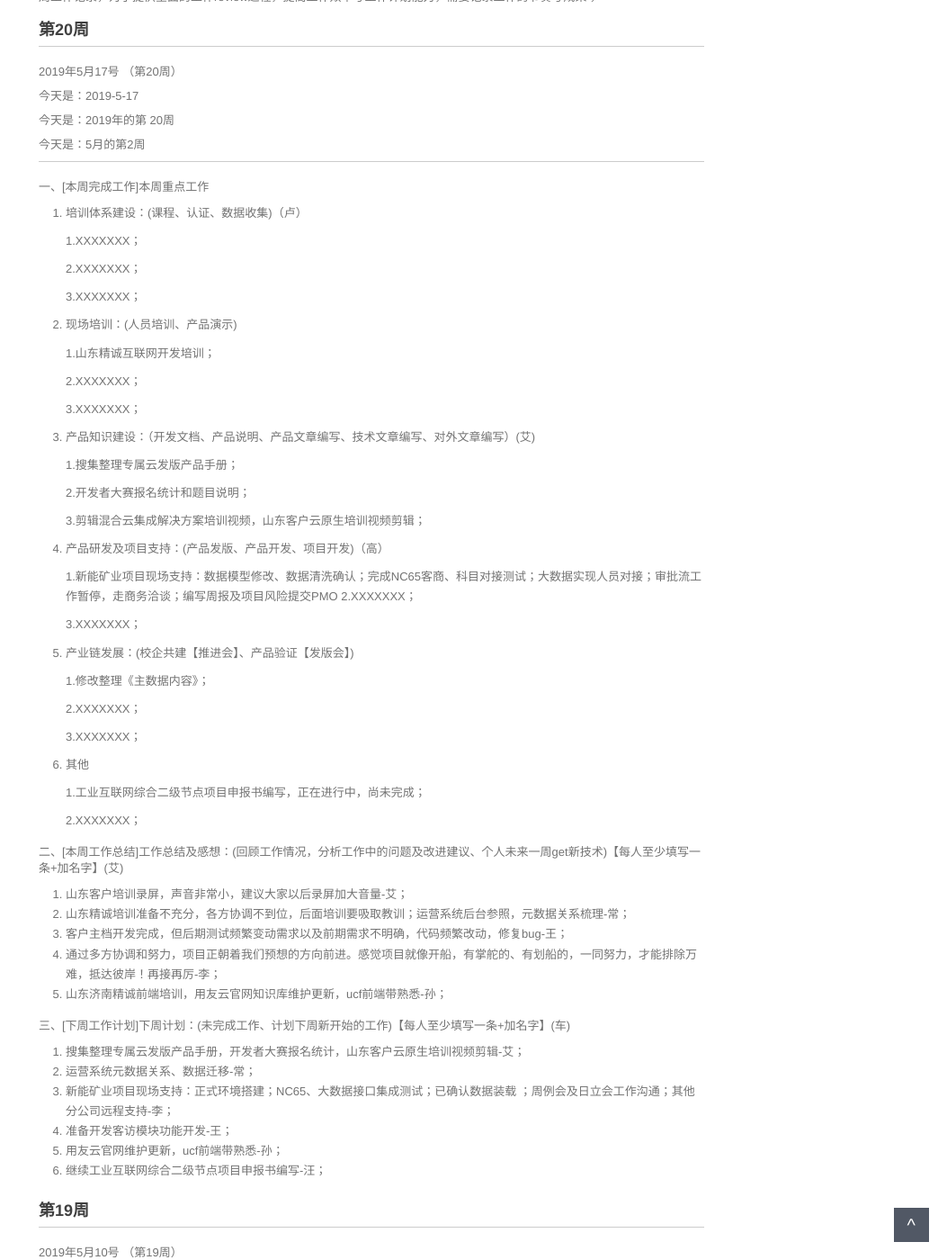
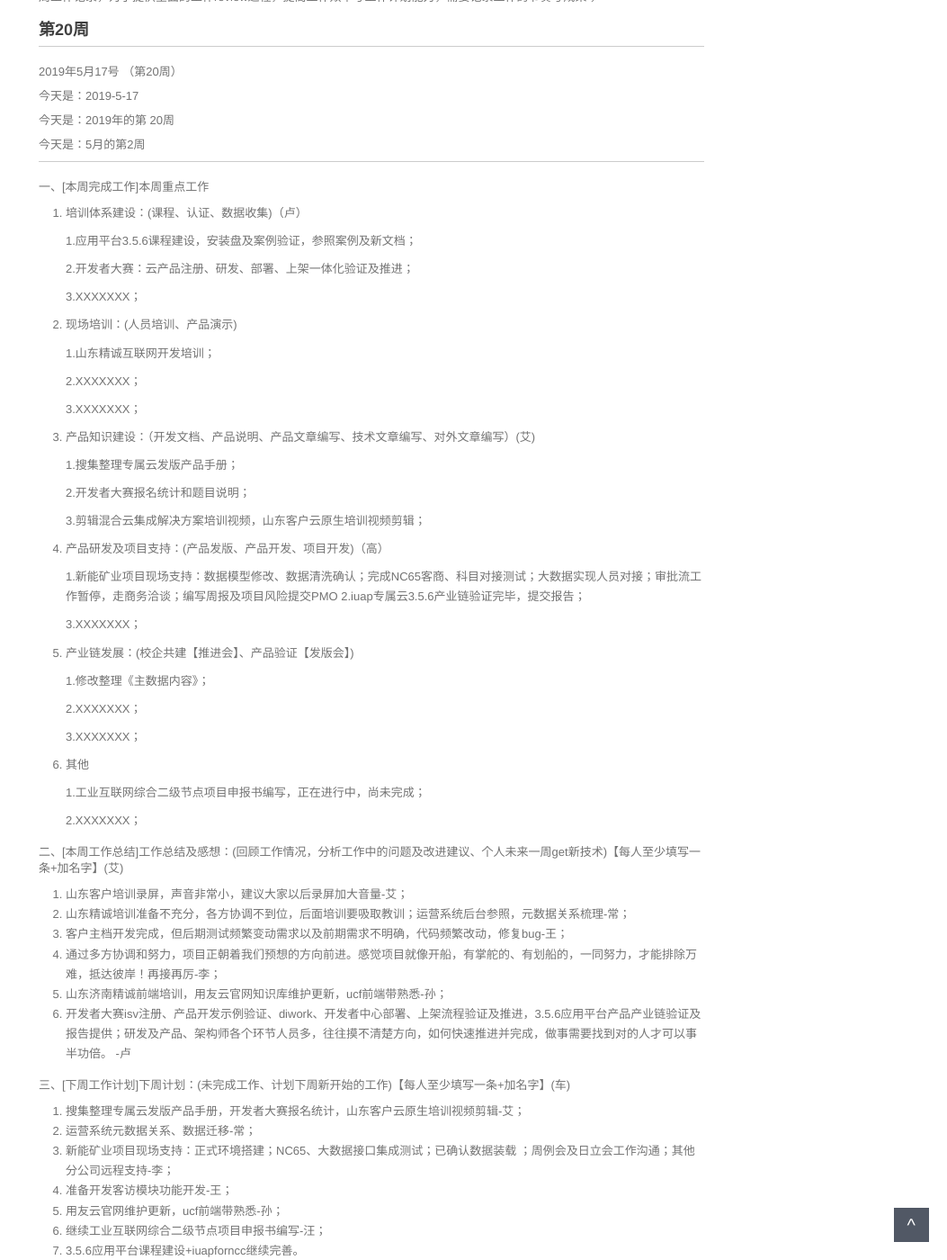
Before and after one commit to walllFlower/blog, a Jekyll site: the page built from _posts/2018-07-17-day_report_cxz.md, in a window 1280 px wide and 1400 px high, scrolled down 310 px. Shown: the whole window at 90% size, without its empty margins (227-1280 px from the left). Built offline with Jekyll 4.4.1, drawn with Linux system fonts in a browser that asks for light colours; comment, search, counter and statistics services are not loaded.

Commit message:
Update 2018-07-17-day_report_cxz.md

```diff
--- a/_posts/2018-07-17-day_report_cxz.md
+++ b/_posts/2018-07-17-day_report_cxz.md
@@ -25,9 +25,9 @@ categories: 技术运营工作周报
 
 1. 培训体系建设：(课程、认证、数据收集)（卢）
 
-    1.XXXXXXX；
-
-    2.XXXXXXX；
+    1.应用平台3.5.6课程建设，安装盘及案例验证，参照案例及新文档；
+
+    2.开发者大赛：云产品注册、研发、部署、上架一体化验证及推进；
 
     3.XXXXXXX；
 
@@ -50,7 +50,7 @@ categories: 技术运营工作周报
 4. 产品研发及项目支持：(产品发版、产品开发、项目开发)（高）
 
     1.新能矿业项目现场支持：数据模型修改、数据清洗确认；完成NC65客商、科目对接测试；大数据实现人员对接；审批流工作暂停，走商务洽谈；编写周报及项目风险提交PMO
-    2.XXXXXXX；
+    2.iuap专属云3.5.6产业链验证完毕，提交报告；
 
     3.XXXXXXX；
 
@@ -75,6 +75,7 @@ categories: 技术运营工作周报
 3. 客户主档开发完成，但后期测试频繁变动需求以及前期需求不明确，代码频繁改动，修复bug-王；
 4. 通过多方协调和努力，项目正朝着我们预想的方向前进。感觉项目就像开船，有掌舵的、有划船的，一同努力，才能排除万难，抵达彼岸！再接再厉-李；
 5. 山东济南精诚前端培训，用友云官网知识库维护更新，ucf前端带熟悉-孙；
+7. 开发者大赛isv注册、产品开发示例验证、diwork、开发者中心部署、上架流程验证及推进，3.5.6应用平台产品产业链验证及报告提供；研发及产品、架构师各个环节人员多，往往摸不清楚方向，如何快速推进并完成，做事需要找到对的人才可以事半功倍。 -卢
 
 三、[下周工作计划]下周计划：(未完成工作、计划下周新开始的工作)【每人至少填写一条+加名字】(车)
 
@@ -84,6 +85,7 @@ categories: 技术运营工作周报
 4. 准备开发客访模块功能开发-王；
 5. 用友云官网维护更新，ucf前端带熟悉-孙；
 6. 继续工业互联网综合二级节点项目申报书编写-汪；
+7. 3.5.6应用平台课程建设+iuapforncc继续完善。
 
 ###  第19周
 
```
